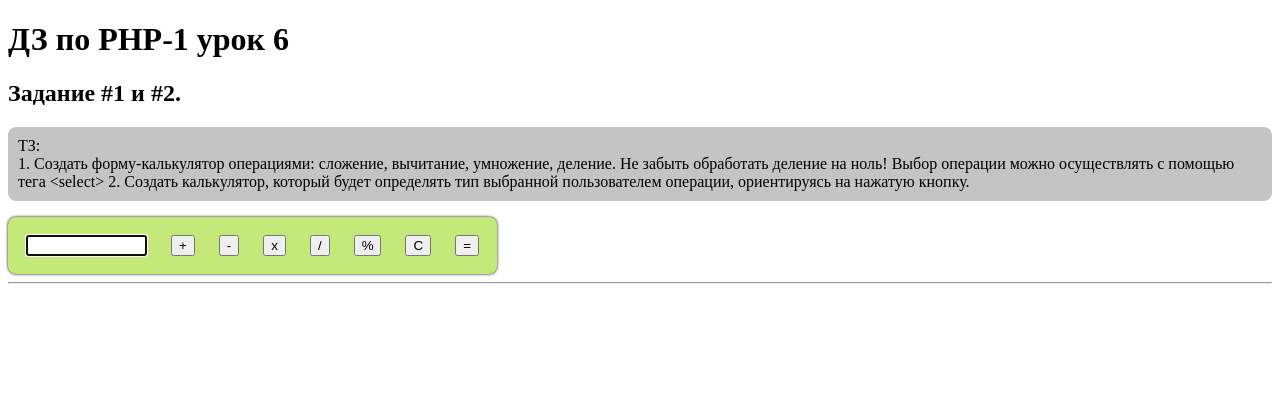
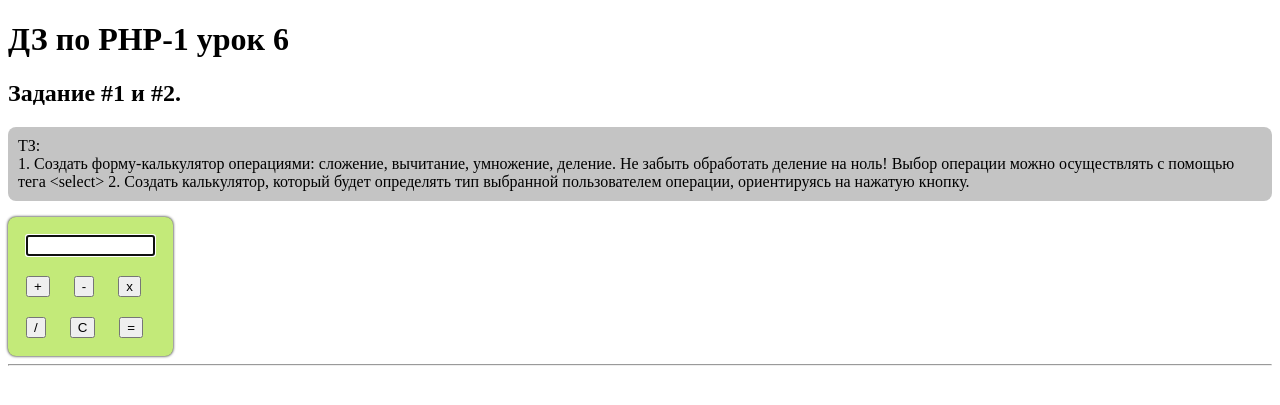
Before and after one commit to artemijeka/PHP-1, a PHP site: page / in a window 1280 px wide. Shown: the top 405 px of the page. Run offline with PHP 8.4, Linux system fonts and the light colour scheme; data that the repository does not hold is empty.

Commit message:
стилистика

```diff
--- a/6/HW/public_html/index.php
+++ b/6/HW/public_html/index.php
@@ -19,14 +19,15 @@
 	</p>
 		<form class="gallery" action="" method="POST">
 
-			<input type="text" autofocus name="userNumber" size="12">
+			<input type="text" autofocus name="userNumber" size="13">
+			<br>
 			<!-- <input type="text" autofocus name="number2" size="8"> -->
 			<input type="submit" name="operation" value="+">
 			<input type="submit" name="operation" value="-">
 			<input type="submit" name="operation" value="x">
+			<br>
 			<input type="submit" name="operation" value="/">
-			<input type="submit" name="operation" value="%">
-
+			<!-- <input type="submit" name="operation" value="%"> -->
 			<input type="submit" name="operation" value="C">
 			<input type="submit" name="operation" value="=">
 
```
